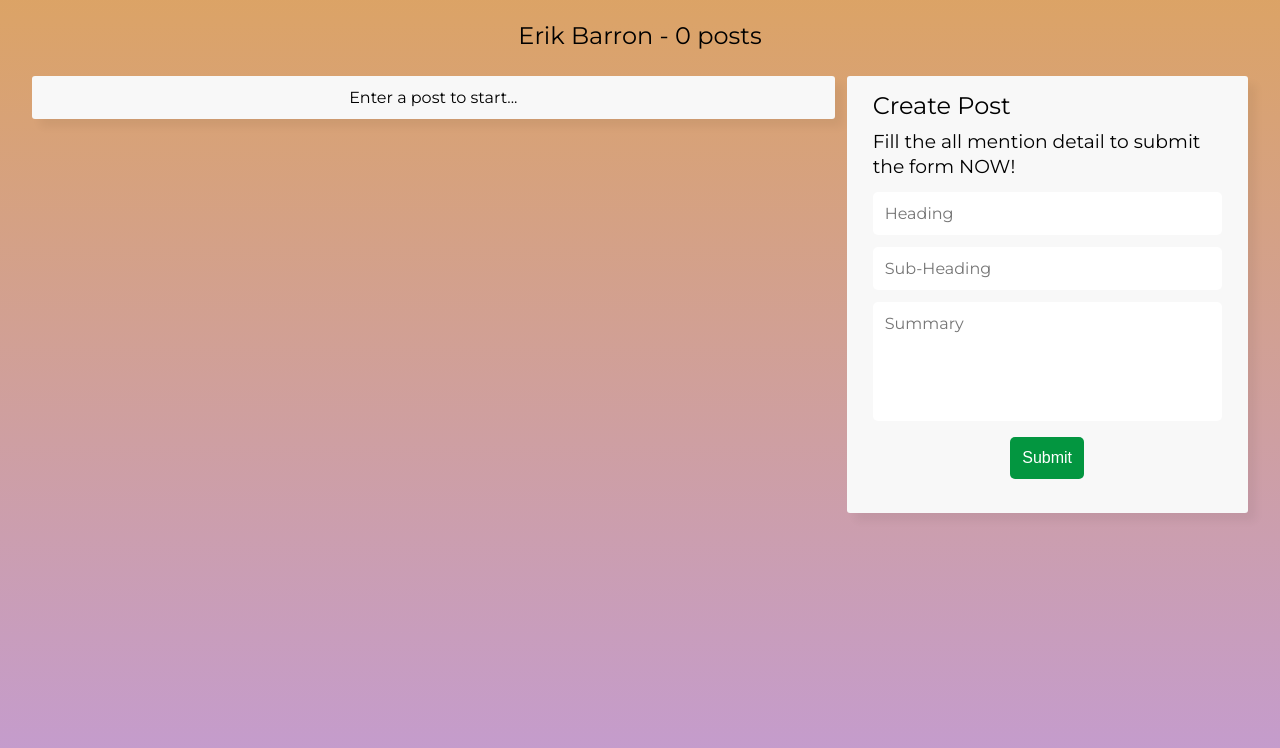
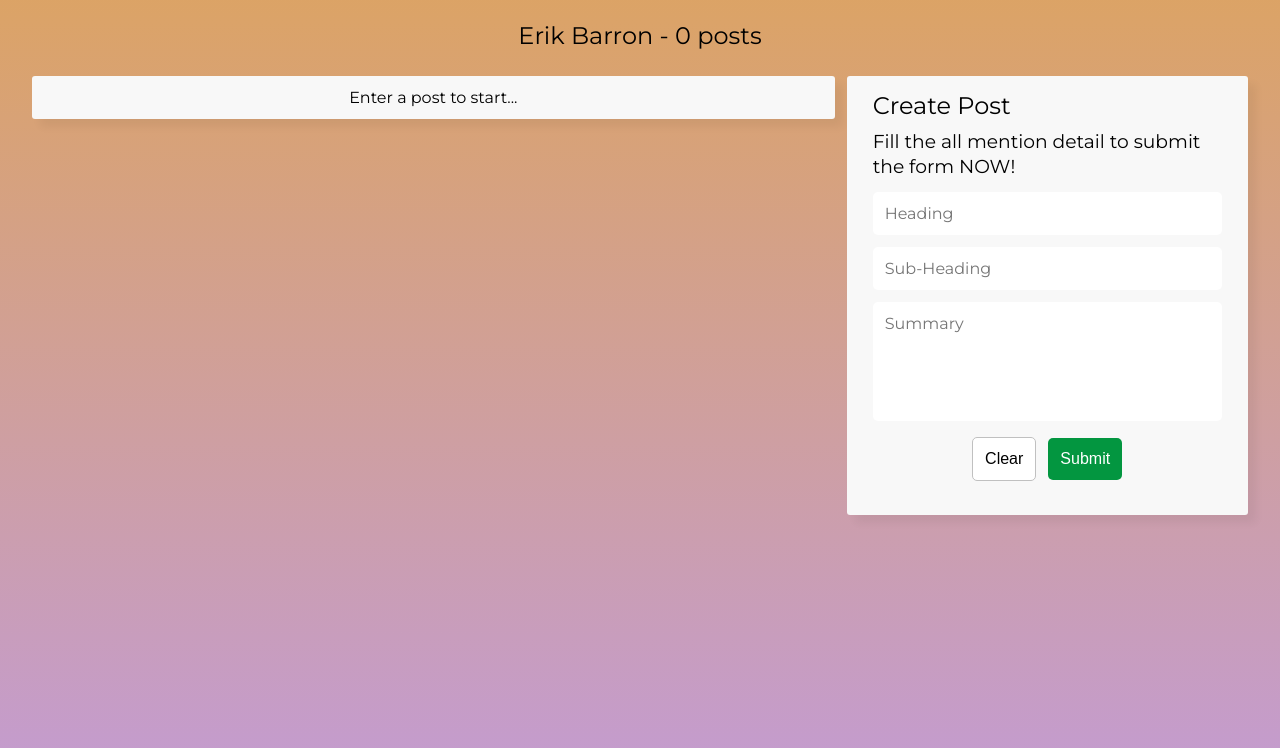
Before and after one commit to AstrosWin2022/Erik-Barron-Frontend-Task-Assignment, a React (Create React App) app: page / in a window 1280 px wide. Shown: the top 748 px of the page. Built offline with nearby package versions, Linux system fonts and the light colour scheme.

Commit message:
Add clear post button

```diff
--- a/src/App.css
+++ b/src/App.css
@@ -75,6 +75,12 @@ fieldset {
   color: white;
 }
 
+.btn-white {
+  background-color: rgb(255, 255, 255);
+  border: 1px solid silver;
+  color: black;
+}
+
 
 
 
--- a/src/components/Form/Form.tsx
+++ b/src/components/Form/Form.tsx
@@ -25,6 +25,17 @@ const Form = () => {
       payload: { heading: _heading, subHeading: _subHeading, summary: _summary }
     });
 
+  };
+
+  const clearPosts = () => {
+
+    _setHeading("");
+    _setSubHeading("");
+    _setSummary("");
+
+    store.dispatch({
+      type: 'CLEAR_POSTS'
+    });
   };
 
   return (
@@ -63,6 +74,16 @@ const Form = () => {
           />
           <div className="center">
             <input
+              className="btn btn-white"
+              style={{ marginRight: ".75rem" }}
+              type="button"
+              name="Clear"
+              value="Clear"
+              onClick={(e) => {
+                clearPosts();
+              }}
+            />
+            <input
               className="btn btn-green"
               type="button"
               name="Submit"
@@ -71,6 +92,7 @@ const Form = () => {
                 submitForm();
               }}
             />
+
           </div>
 
         </fieldset>
--- a/src/reducer/index.ts
+++ b/src/reducer/index.ts
@@ -9,6 +9,11 @@ const reducer = (state: any, action: any) => {
                 ...state,
                 posts: [...state.posts, action.payload],
             };
+        case 'CLEAR_POSTS':
+
+            state.posts.splice(0, state.posts.length);
+            return state;
+
         default:
             return state;
 
```
